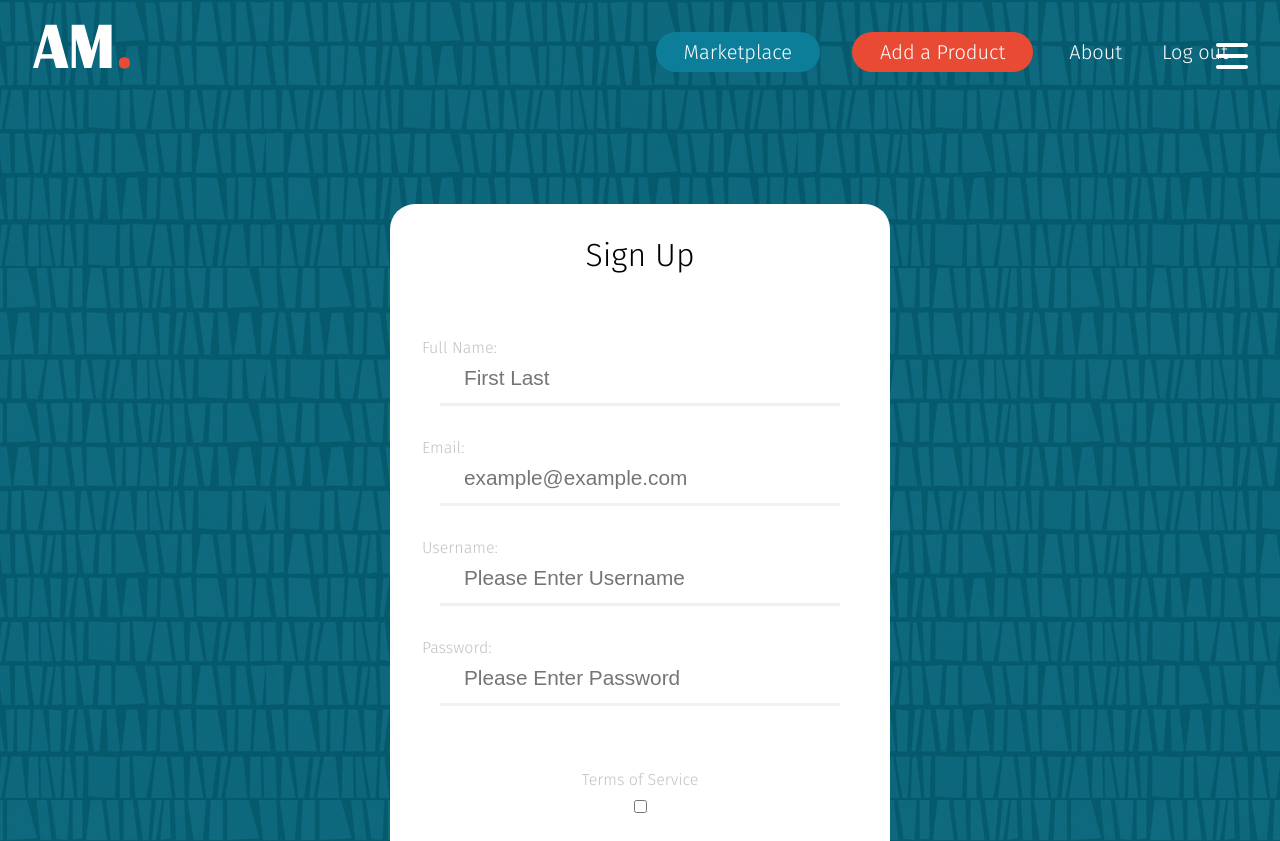
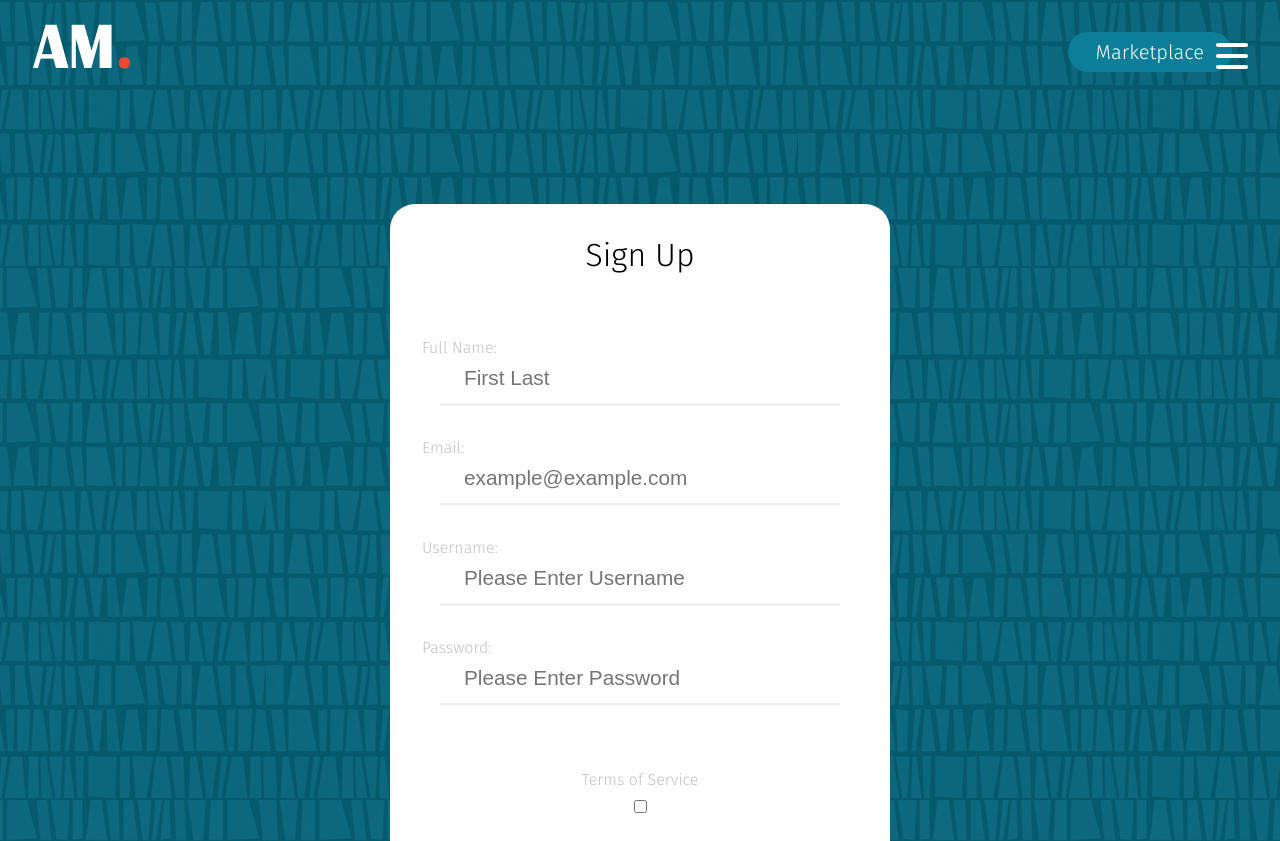
Before and after one commit to Build-Week-ft-african-marketplace-1/front-end, a React (Create React App) app in the folder african-marketplace/: page /signup in a window 1280 px wide. Shown: the top 841 px of the page. Built offline with nearby package versions, Linux system fonts and the light colour scheme.

Commit message:
might need help untangling this

```diff
--- a/african-marketplace/src/components/NavBar.js
+++ b/african-marketplace/src/components/NavBar.js
@@ -74,19 +74,19 @@ const NavBar = () => {
   return (
     <div className="nav-header">
       <header>
-      <Burger open = {open} setOpen={setOpen} />
-      <Menu open = {open} setOpen={setOpen} />
         <Link to="/">
           <StyledLogo src="logo.png" />
         </Link>
         <StyledNav>
+      <Burger open = {open} setOpen={setOpen} />
+      <Menu open = {open} setOpen={setOpen} />
           <StyledBtnBlue>
             <StyledLink2 to="/productlist">Marketplace</StyledLink2>
           </StyledBtnBlue>
-          <StyledBtnRed>
-            <StyledLink2 to="/addproduct">Add a Product</StyledLink2></StyledBtnRed>
-          <StyledLink to="/homepage">About</StyledLink>
-          <StyledLink to="/logout">Log out</StyledLink>
+          {/* <StyledBtnRed>
+            <StyledLink2 to="/addproduct">Add a Product</StyledLink2></StyledBtnRed> */}
+          {/* <StyledLink to="/homepage">About</StyledLink>
+          <StyledLink to="/logout">Log out</StyledLink> */}
         </StyledNav>
       </header>
     </div>
--- a/african-marketplace/src/components/hamburgerMenu/Menu.js
+++ b/african-marketplace/src/components/hamburgerMenu/Menu.js
@@ -1,15 +1,24 @@
 import React from 'react';
 import { StyledMenu } from '../styles/OurStyles';
 import { bool } from 'prop-types';
-import { StyledLink, StyledBtnRed, StyledLink2 } from '../styles/OurStyles';
+import { StyledNav, StyledLink, StyledBtnRed, StyledBtnBlue, StyledLink2 } from '../styles/OurStyles';
 
 const Menu = (props) => {
 
    return (
      <StyledMenu open={props.open}>
+        {/* <StyledNav>  */}
+
         <StyledLink to="/homepage">About</StyledLink>
         <StyledLink to="/logout">Log out</StyledLink>
-        <StyledBtnRed><StyledLink2 to="/addproduct">Add a Product</StyledLink2></StyledBtnRed>
+        <StyledBtnRed>
+           <StyledLink2 to="/addproduct">Add a Product</StyledLink2>
+        </StyledBtnRed>
+        <StyledBtnBlue>
+            <StyledLink2 to="/productlist">Marketplace</StyledLink2>
+         </StyledBtnBlue>
+
+        {/* </StyledNav> */}
 
      </StyledMenu>
    )
--- a/african-marketplace/src/components/styles/OurStyles.js
+++ b/african-marketplace/src/components/styles/OurStyles.js
@@ -90,6 +90,17 @@ const StyledCheckbox = styled.div`
 const StyledHome = styled.div`
 
 `
+
+const StyledNav = styled.nav`
+  /* background-color: white; */
+  // padding: 2em;
+  opacity: 100%;
+  // display: flex;
+  // flex-flow: wrap;
+  // justify-content: flex-end;
+  align-items: center;
+`;
+
 //USE THIS FOR BUTTONS
 const StyledButton = styled.div`
 
@@ -161,6 +172,7 @@ const StyledMenu = styled.nav`
   transform: ${ ({open}) => open ? 'translateX(0)': 'translateX(100%)'};
 
   display: flex;
+  z-index: 4;
   flex-direction: column;
   justify-content: center;
   background: ${({ theme }) => theme.buttonBack};
@@ -232,4 +244,27 @@ const StyledBtnRed = styled.div`
   }
 `;
 
-export { StyledForm, StyledCheckbox, StyledButton, StyledBurger, StyledMenu, StyledLink, StyledBtnRed, StyledLink2 }
+const StyledBtnBlue = styled.div`
+  padding: .5rem;
+  margin-left: 1rem;
+  margin-right: 1rem;
+  background: #0d7e99;
+  border-radius: 20px;
+  display: inline-block;
+  &:hover {
+    background-color: lightblue;
+  }
+`;
+
+export {
+  StyledNav,
+  StyledForm,
+  StyledCheckbox,
+  StyledButton,
+  StyledBurger,
+  StyledMenu,
+  StyledLink,
+  StyledLink2,
+  StyledBtnRed,
+  StyledBtnBlue,
+ }
```
